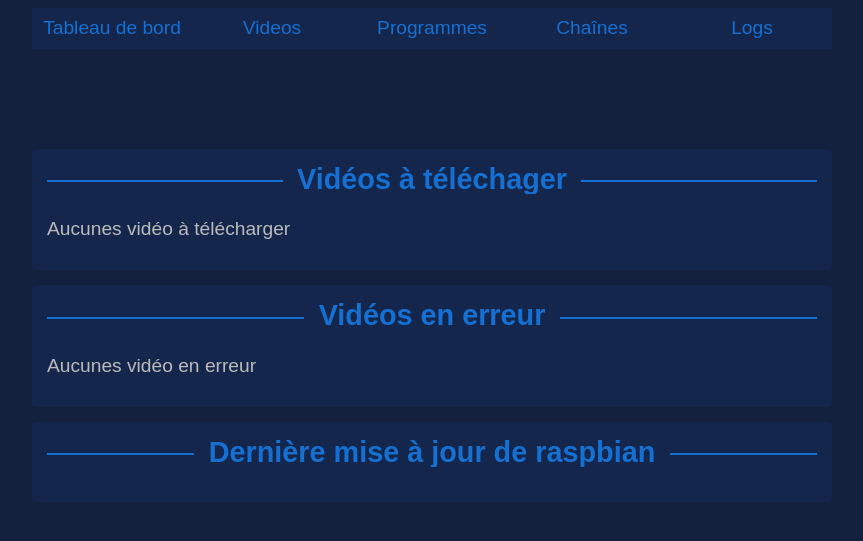
After one commit to pasojucle/replay_video_portail, a Symfony app: template templates/dashboard/index.html.twig in a window 1280 px wide. The commit adds this page. Shown: the top 541 px of the page, without its empty margins (208-1071 px from the left). Run offline with Twig, Linux system fonts and the light colour scheme; the template is opened without the code that fills it, so the values that code supplies are empty; some libraries are stand-ins or nearby versions.

Commit message:
Tableau de bord ey menu

```diff
--- a/public/css/main.css
+++ b/public/css/main.css
@@ -19,9 +19,20 @@ body {
     line-height: 1.6em;
 }
 #nav-bar {
-    position: absolute;
-    left: -100px;
-    top: 200px;
+    background-color: var(--dark-color);
+    width: 100%;
+    display: grid;
+    grid-template-columns: repeat(5, 1fr);
+}
+#nav-bar .item {
+    text-align: center;
+    color: var(--primary-color);
+    padding: 5px;
+}
+
+#nav-bar .item:hover, #nav-bar .item.active {
+    background-color: var(--secondary-color);
+    color: var(--light-color);
 }
 #container {
     margin: 0 auto;
@@ -110,25 +121,6 @@ a.li-btn, .btn-circle {
 li > a.li-btn:hover {
     background-color: var(--background-color)
 }
-/*
-.icon-play::before {
-    content: '\0023F5';
-}*/
-.icon-pause::before {
-    content: '\0023F8';
-}
-.icon-stop::before {
-    content: '\0023F9';
-}
-.icon-edit::before {
-    content: '\01F589';
-}
-.icon-list::before {
-    content: '\01F5CF';
-}
-.icon-back::before {
-    content: '\0023F4';
-}
 .btn {
     display: inline-block;
     padding: 10px;
@@ -180,6 +172,10 @@ li > a.li-btn:hover {
     padding: 15px;
     border-radius: 5px;
     margin-bottom: 15px;
+}
+.block-body {
+    max-height: calc(100vh - 300px);
+    overflow: auto;
 }
 .block-footer {
     text-align: right;
--- a/src/Entity/Log.php
+++ b/src/Entity/Log.php
@@ -25,7 +25,7 @@ class Log
 
     /**
      * @ORM\ManyToOne(targetEntity=Video::class, inversedBy="logs")
-     * @ORM\JoinColumn(nullable=false)
+     * @ORM\JoinColumn(nullable=true)
      */
     private $video;
 
--- a/templates/base.html.twig
+++ b/templates/base.html.twig
@@ -7,6 +7,7 @@
             <link rel="stylesheet" type="text/css" href="/css/select2.min.css">
             <link rel="stylesheet" href="//code.jquery.com/ui/1.12.1/themes/base/jquery-ui.css">
             <link rel="stylesheet" type="text/css" href="/css/main.css">
+            <link rel="stylesheet" type="text/css" href="/css/fontawesome.css">
             <link rel="stylesheet" type="text/css" href="/css/modal.css">
         {% endblock %}
 
@@ -24,7 +25,16 @@
     </head>
     <body>
         <div id="container">
-            {% block body %}{% endblock %}
+            <div id="nav-bar">
+                {% set menus = {'dashboard':'Tableau de bord', 'video_list':'Videos', 'program_list':'Programmes', 'channel_list':'Chaînes'} %}
+                {% for route, label in menus %}
+                    <a href="{{ path(route) }}" class="item{% if app.request.attributes.get('_route') == route %} active{% endif %}">{{ label }}</a>
+                {% endfor %}
+                <a href="" class="item">Logs</a>
+            </div>
+            <main>
+                {% block body %}{% endblock %}
+            </main>
         </div>
     </body>
 </html>
--- /dev/null
+++ b/templates/dashboard/index.html.twig
@@ -0,0 +1,79 @@
+{% extends 'base.html.twig' %}
+
+{% block title %}Tableau de bord{% endblock %}
+
+{% block body %}
+    <div class="block">
+        <div class="block-body">
+            <h2>Vidéos à téléchager</h2>
+            <ul>
+                {% if videosToDownload is not empty %}
+                    {% for video in videosToDownload %}
+                        <li>
+                            <li class="row video-list">
+                                <span class="col-1">
+                                    <a href="{{ path('video_edit', {'video': video.id}) }}" title="Modifier">
+                                        <span class="badge primary icon pencil-alt"></span>
+                                    </a>
+                                </span>
+                                <span>{{ video.title}}</span>
+                                <span>{{ video.broadcastAt | date('d/m/y')}}</span>
+                                <span>{{ video.program}}</span>
+                                <span>{{ video.channel}}</span>
+                                <span>{{ video.status}}</span>
+                            </li>
+                        </li>
+                    {% endfor %}
+                {% else %}
+                    <li>Aucunes vidéo à télécharger</li>
+                {% endif %}
+            </ul>
+        </div>
+    </div>
+    <div class="block">
+        <div class="block-body">
+            <h2>Vidéos en erreur</h2>
+            <ul>
+                {% if videosWithError is not empty %}
+                    {% for video in videosWithError %}
+                        <li>
+                            <li class="row video-list">
+                                <span class="col-1">
+                                    <a href="{{ path('video_edit', {'video': video.id}) }}" title="Modifier">
+                                        <span class="badge primary icon pencil-alt"></span>
+                                    </a>
+                                </span>
+                                <span>{{ video.title}}</span>
+                                <span>{{ video.broadcastAt | date('d/m/y')}}</span>
+                                <span>{{ video.program}}</span>
+                                <span>{{ video.channel}}</span>
+                                <span>{{ video.status}}</span>
+                            </li>
+                        </li>
+                    {% endfor %}
+                {% else %}
+                    <li>Aucunes vidéo en erreur</li>
+                {% endif %}
+            </ul>
+        </div>
+    </div>
+        <div class="block">
+        <div class="block-body">
+            <h2>Dernière mise à jour de raspbian</h2>
+            <ul>
+                {% for log in lastRaspbianUpdate %}
+                    <li>
+                        <li class="row video-list">
+                            <span>{{ log.createdAt | date('d/m/y')}}</span>
+                            <span>{{ log.route }}</span>
+                            <span>{{ log.status}}</span>
+                            <span>{% if log.video %}{{ log.video.title}}{% endif %}</span>
+                        </li>
+                    </li>
+                {% endfor %}
+            </ul>
+        </div>
+    </div>
+
+
+{% endblock %}
--- a/templates/program/list.html.twig
+++ b/templates/program/list.html.twig
@@ -1,11 +1,11 @@
 {% extends 'base.html.twig' %}
 
-{% block title %}{% endblock %}
+{% block title %}Programmes{% endblock %}
 
 {% block body %}
     <div class="block">
+    <h2>Programmes</h2>
         <div class="block-body">
-            <h2>Programes</h2>
             <ul>
                 {% for program in programs %}
                     <li>
```
Also changed, not shown: migrations/Version20210321143625.php (added, +31 -0 lines), src/Controller/DashboardController.php (added, +34 -0 lines), src/Controller/WebserviceController.php (+35 -1 lines), src/Repository/LogRepository.php (added, +40 -0 lines), src/Repository/VideoRepository.php (+30 -0 lines), templates/video/edit.html.twig (+0 -8 lines), public/css/fontawesome.css (added), public/css/webfonts/fa-solid-900.woff (added), public/css/webfonts/fa-solid-900.woff2 (added).
